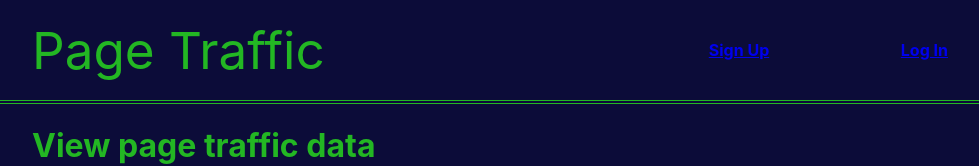
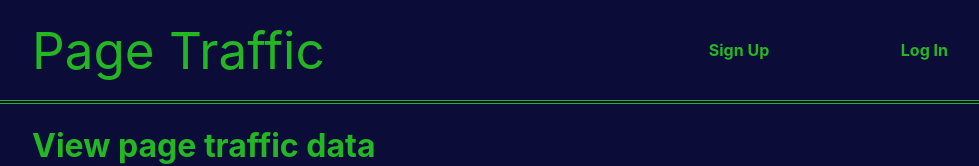
Before and after one commit to kohrVid/traffic_frontend, a Next.js app: page / in a window 1280 px wide. Shown: the top 166 px of the page, without its empty margins (48-1027 px from the left). Built offline with nearby package versions, Linux system fonts and the light colour scheme; no server answers.

Commit message:
Add Link component to keep styles consistent

```diff
--- /dev/null
+++ b/components/Link/index.jsx
@@ -0,0 +1,9 @@
+import styles from './styles.module.scss';
+
+export const Link = ({ href, className, onClick, children }) => {
+  return (
+    <a href={href} className={`${styles.link} ${className}`} onClick={onClick}>
+      {children}
+    </a>
+  );
+};
--- /dev/null
+++ b/components/Link/styles.module.scss
@@ -0,0 +1,11 @@
+.link {
+  &:hover {
+    text-decoration: underline !important;
+  }
+
+  &:link, &:visited, &:active {
+    text-decoration: none;
+    font-style: normal;
+    color: inherit;
+  }
+}
--- a/components/Menu/index.jsx
+++ b/components/Menu/index.jsx
@@ -1,6 +1,7 @@
 import { useContext, useEffect, useState } from 'react';
 import { SessionContext } from '../SessionContext';
 import { LogOutForm } from '../Forms/LogOutForm';
+import { Link } from '../Link';
 import styles from './styles.module.scss';
 
 export const Menu = () => {
@@ -19,9 +20,9 @@ export const Menu = () => {
     <nav role="navigation" className={styles.wrapper}>
       <ul className={styles.navItems}>
         <li>
-          <a className={`${styles.title} ${styles.plainLink}`} href="/">
+          <Link className={styles.title} href="/">
             Page Traffic
-          </a>
+          </Link>
         </li>
       </ul>
 
@@ -33,10 +34,10 @@ export const Menu = () => {
         ) : (
           <>
             <li>
-              <a href="/sign-up">Sign Up</a>
+              <Link href="/sign-up">Sign Up</Link>
             </li>
             <li>
-              <a href="/log-in">Log In</a>
+              <Link href="/log-in">Log In</Link>
             </li>
           </>
         )}
--- a/components/Menu/styles.module.scss
+++ b/components/Menu/styles.module.scss
@@ -63,11 +63,3 @@
   font-size: 3.2rem;
   max-width: 50vw;
 }
-
-.plainLink {
-  &:link, &:visited, &:hover, &:active {
-    text-decoration: none !important;
-    font-style: normal;
-    color: inherit;
-  }
-}
```
